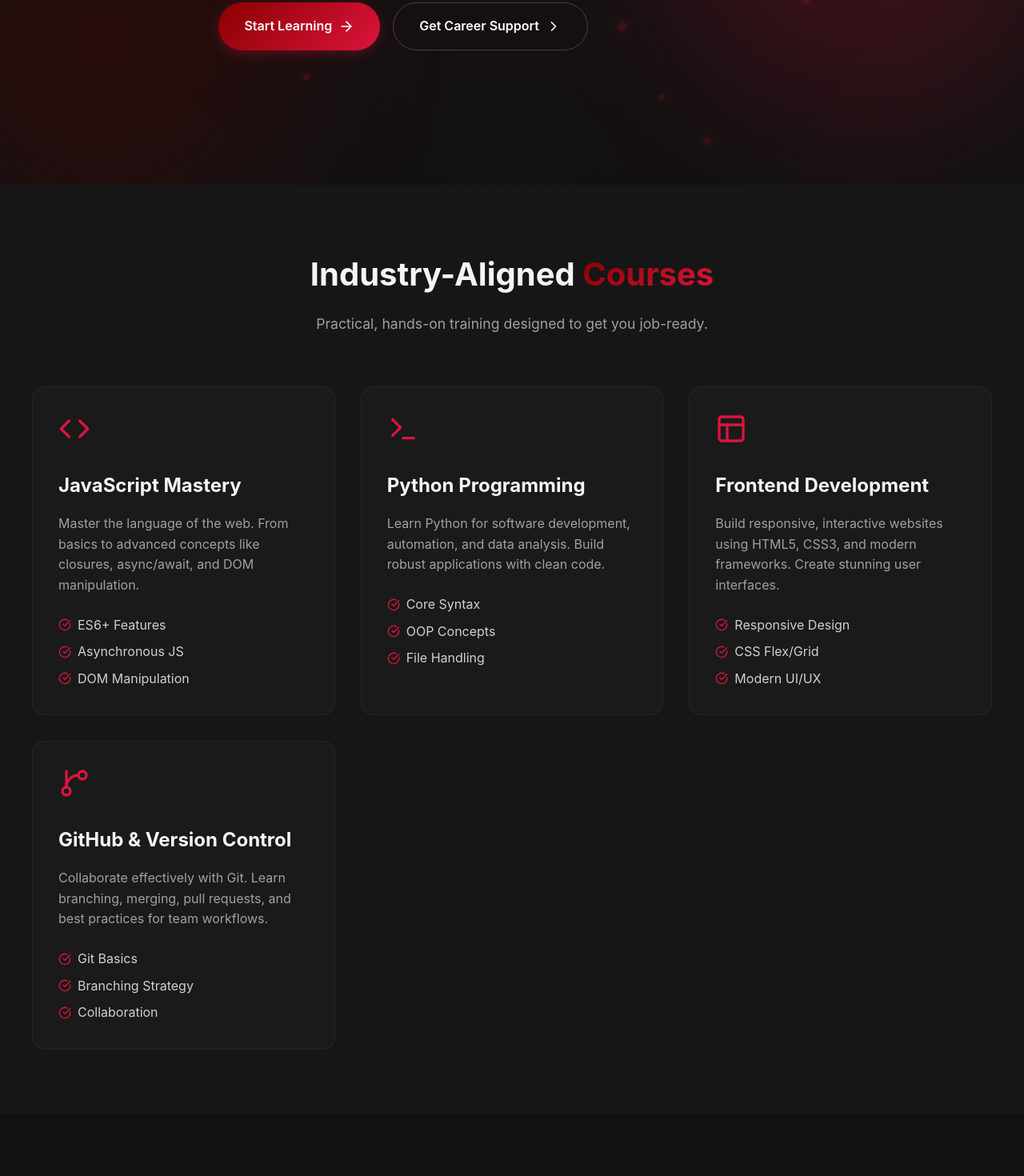
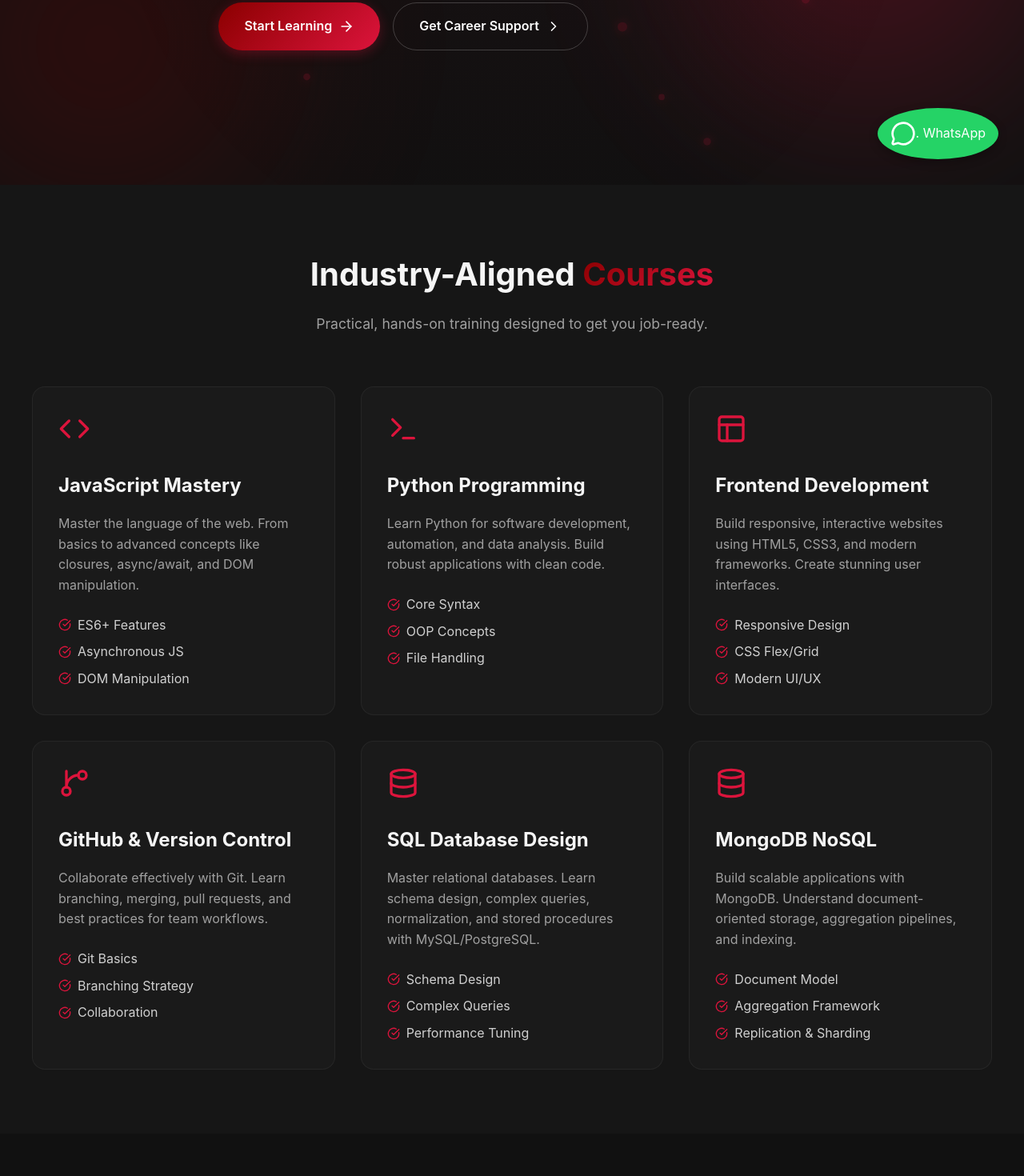
Before and after one commit to Sai-dheeraj-krishna/coademic, a React (Vite) app: page / in a window 1280 px wide. Shown: the part 569-2039 px from the top of the page at 80% size. Built offline with nearby package versions, Linux system fonts and the light colour scheme.

Commit message:
fix: update WhatsApp number and button styles

```diff
--- a/src/App.jsx
+++ b/src/App.jsx
@@ -8,6 +8,7 @@ import Team from './components/Team';
 import Footer from './components/Footer';
 import Cursor from './components/Cursor';
 import Background from './components/Background';
+import WhatsAppButton from './components/WhatsAppButton';
 
 function App() {
   return (
@@ -24,6 +25,7 @@ function App() {
         <Team />
       </main>
       <Footer />
+      <WhatsAppButton />
     </div>
   );
 }
--- a/src/components/Courses.jsx
+++ b/src/components/Courses.jsx
@@ -1,5 +1,5 @@
 import { motion } from 'framer-motion';
-import { Code, Terminal, AppWindow, GitBranch, CheckCircle } from 'lucide-react';
+import { Code, Terminal, AppWindow, GitBranch, CheckCircle, Database } from 'lucide-react';
 
 const courses = [
     {
@@ -32,6 +32,18 @@ const courses = [
         icon: <GitBranch size={40} className="course-icon" />,
         description: 'Collaborate effectively with Git. Learn branching, merging, pull requests, and best practices for team workflows.',
         features: ['Git Basics', 'Branching Strategy', 'Collaboration']
+    },
+    {
+        title: 'SQL Database Design',
+        icon: <Database size={40} className="course-icon" />,
+        description: 'Master relational databases. Learn schema design, complex queries, normalization, and stored procedures with MySQL/PostgreSQL.',
+        features: ['Schema Design', 'Complex Queries', 'Performance Tuning']
+    },
+    {
+        title: 'MongoDB NoSQL',
+        icon: <Database size={40} className="course-icon" />,
+        description: 'Build scalable applications with MongoDB. Understand document-oriented storage, aggregation pipelines, and indexing.',
+        features: ['Document Model', 'Aggregation Framework', 'Replication & Sharding']
     }
 ];
 
--- a/src/components/Placement.jsx
+++ b/src/components/Placement.jsx
@@ -81,23 +81,28 @@ const Placement = () => {
                                 width: '150px',
                                 height: '150px',
                                 background: 'var(--primary-red)',
-                                borderRadius: '50%',
+                                borderRadius: '100%',
                                 filter: 'blur(80px)',
-                                opacity: 0.4
+                                opacity: 4
                             }} />
                             <div style={{ zIndex: 1, textAlign: 'center' }}>
                                 <h3 style={{ fontSize: '1.5rem', marginBottom: '1rem' }}>Your Career Starts Here</h3>
                                 <p style={{ color: 'var(--gray-text)' }}>
                                     Bridging the gap between learning and earning.
                                 </p>
-                                <a href="#contact" style={{
+                                <a
+                                    href="https://wa.me/919700524789?text=Hello! I would like to get support regarding Coademic courses."
+                                    target="_blank"
+                                    rel="noopener noreferrer"
+                                    style={{
                                         marginTop: '2rem',
                                         background: 'white',
                                         color: 'var(--deep-red)',
                                         padding: '0.8rem 1.5rem',
                                         borderRadius: '50px',
                                         fontWeight: 700,
-                                    display: 'inline-block'
+                                        display: 'inline-block',
+                                        textDecoration: 'none'
                                     }}>
                                     Get Support
                                 </a>
--- /dev/null
+++ b/src/components/WhatsAppButton.jsx
@@ -0,0 +1,42 @@
+import { MessageCircle } from 'lucide-react';
+import { motion } from 'framer-motion';
+
+const WhatsAppButton = () => {
+    const phoneNumber = '919700524789'; // Updated number
+    const message = 'Hello! I would like to get support regarding Coademic courses.';
+
+    const whatsappUrl = `https://wa.me/${phoneNumber}?text=${encodeURIComponent(message)}`;
+
+    return (
+        <motion.a
+            href={whatsappUrl}
+            target="_blank"
+            rel="noopener noreferrer"
+            initial={{ scale: 0, opacity: 0 }}
+            animate={{ scale: 1, opacity: 1 }}
+            whileHover={{ scale: 1.1 }}
+            whileTap={{ scale: 0.9 }}
+            style={{
+                position: 'fixed',
+                bottom: '2rem',
+                right: '2rem',
+                backgroundColor: '#25D366',
+                color: 'white',
+                padding: '1rem',
+                borderRadius: '100%',
+                boxShadow: '0 4px 12px rgba(0,0,0,0.3)',
+                zIndex: 9999,
+                display: 'flex',
+                alignItems: 'center',
+                justifyContent: 'center',
+                textDecoration: 'none',
+                cursor: 'pointer'
+            }}
+            title="Get Support on WhatsApp"
+        >
+            <MessageCircle size={32} color="white" />. WhatsApp
+        </motion.a>
+    );
+};
+
+export default WhatsAppButton;
```
Lines whose indentation alone changed are shown as unchanged.
